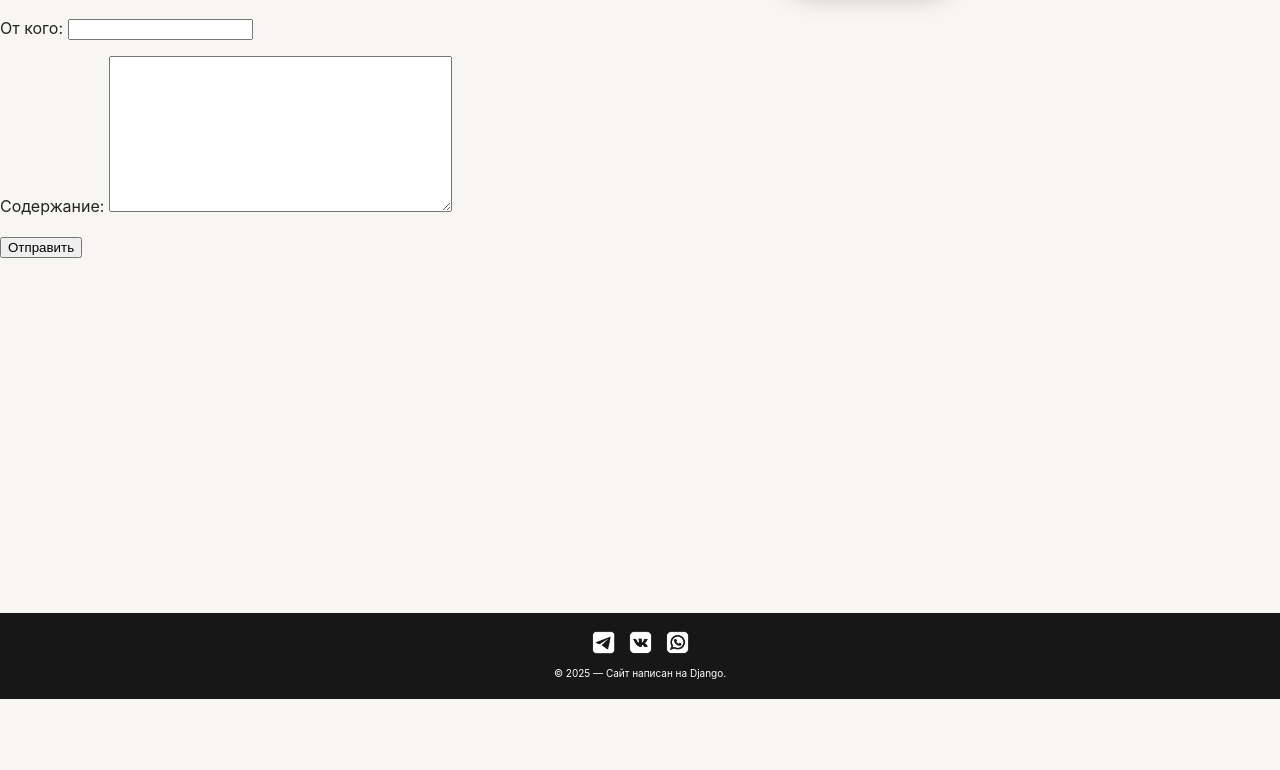
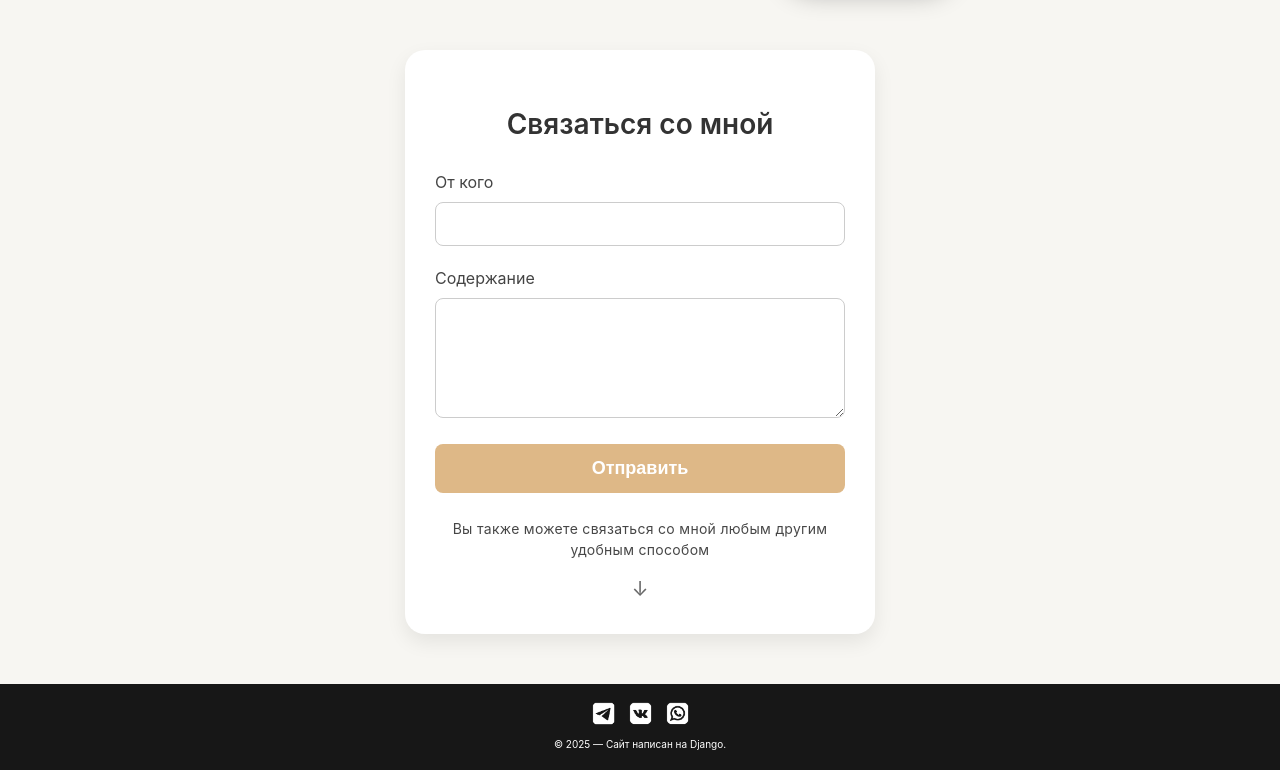
Before and after one commit to Nikita-Stalintsev/my_portfolio, a Django app: page /contact/ in a window 1280 px wide. Shown: the part 101-871 px from the top of the page. Before the commit the page ends 800 px from the top, so only its background shows below. Run offline with Django 5.2, Linux system fonts and the light colour scheme.

Commit message:
Create contact style

```diff
--- a/django_site/portfolio/static/portfolio/css/style.css
+++ b/django_site/portfolio/static/portfolio/css/style.css
@@ -1,4 +1,4 @@
-/* RESET */
+/* --- MAIN --- */
 * {
     box-sizing: border-box;
 }
@@ -19,7 +19,7 @@ body {
 }
 
 
-/* ---------------- HEADER / NAV ---------------- */
+/* --- HEADER / NAV --- */
 .nav-wrap {
     width: 100%;
     background: transparent;
@@ -85,12 +85,12 @@ body {
 }
 
 
-/* ---------------- MAIN CONTENT ---------------- */
+/* --- MAIN CONTENT --- */
 .main {
     max-width: 750px;
     width: 100%;
-    margin: 36px auto; /* центрирование */
-    padding: 0 20px; /* отступы слева/справа */
+    margin: 36px auto;
+    padding: 0 20px;
     display: flex;
     gap: 56px;
     align-items: center;
@@ -100,7 +100,7 @@ body {
     width: 350px;
     height: 450px;
     border-radius: 14px;
-    overflow: hidden; /* обрезает края картинки */
+    overflow: hidden;
     background: #dcdcdc;
     box-shadow: 0 8px 30px rgba(0, 0, 0, 0.08);
 }
@@ -134,8 +134,139 @@ body {
     max-width: 400px;
 }
 
+/* --- skills --- */
+h2.skills_title {
+    display: inline-flex;
+    align-items: center;
+    justify-content: center;
+    margin: 40px 0 10px;
+    padding: 6px 14px;
+    font-size: 26px;
+    border: 2px solid rgba(0, 0, 0, 0.6);
+    border-radius: 6px;
+}
 
-/* ---------------- FOOTER ---------------- */
+p.skills_content {
+    margin: 10px 0 10px 0;
+    padding: 0 60px;
+    font-size: 18px;
+    line-height: 1.5;
+    max-width: 800px;
+}
+
+.skills_wrapper {
+    display: flex;
+    flex-direction: column;
+    align-items: center;
+    width: 100%;
+}
+
+/* --- projects --- */
+
+/* --- contact --- */
+.form_container {
+    width: 100%;
+    max-width: 470px;
+    margin: 50px auto;
+    padding: 30px;
+
+    background: #ffffff;
+    border-radius: 20px;
+    box-shadow: 0 8px 20px rgba(0, 0, 0, 0.08);
+}
+
+.form_title {
+    text-align: center;
+    font-size: 28px;
+    margin-bottom: 25px;
+    color: #333;
+    font-weight: 600;
+}
+
+.form_label {
+    display: block;
+    margin-bottom: 8px;
+    font-size: 16px;
+    color: #444;
+}
+
+.form_input,
+.form_textarea {
+    width: 100%;
+    padding: 12px 14px;
+    margin-bottom: 20px;
+
+    border: 1px solid #cccccc;
+    border-radius: 8px;
+    font-size: 16px;
+
+    transition: all 0.25s ease;
+}
+
+.form_input:focus,
+.form_textarea:focus {
+    border-color: #4682B4;
+    box-shadow: 0 0 6px rgba(106, 114, 255, 0.4);
+    outline: none;
+}
+
+.form_textarea {
+    height: 120px;
+    resize: vertical;
+}
+
+.form_button {
+    width: 100%;
+    padding: 14px 0;
+
+    border: none;
+    border-radius: 8px;
+    background: #DEB887;
+    color: white;
+
+    font-size: 18px;
+    font-weight: 600;
+
+    cursor: pointer;
+    transition: background 0.25s ease, transform 0.15s ease;
+}
+
+.form_button:hover {
+    background: #4682B4;
+}
+
+.contact-note {
+    text-align: center;
+    margin-top: 25px;
+    font-size: 14px;
+    color: #333;
+    opacity: 0.9;
+    letter-spacing: 0.3px;
+
+}
+
+.contact-arrow {
+    text-align: center;
+    font-size: 20px;
+    margin-top: 5px;
+    color: rgba(0, 0, 0, 0.7);
+    animation: arrowBlink 1.8s infinite ease-in-out;
+}
+
+@keyframes arrowBlink {
+    0% {
+        opacity: 0.3;
+    }
+    50% {
+        opacity: 1;
+    }
+    100% {
+        opacity: 0.3;
+    }
+}
+
+
+/* --- FOOTER --- */
 footer {
     margin-top: auto;
     background: #171717;
@@ -166,7 +297,7 @@ footer .socials a:hover img {
 }
 
 
-/* ---------------- RESPONSIVE ---------------- */
+/* --- RESPONSIVE --- */
 
 @media (max-width: 980px) {
     .main {
--- a/django_site/portfolio/templates/portfolio/contact.html
+++ b/django_site/portfolio/templates/portfolio/contact.html
@@ -1,9 +1,32 @@
 {% extends './base.html' %}
 
 {% block content %}
-    <form method="POST">
+{#    <form method="POST">#}
+{#        {% csrf_token %}#}
+{#        {{ form.as_p }}#}
+{#        <button type="submit">Отправить</button>#}
+{#    </form>#}
+
+<div class="form_container">
+    <h2 class="form_title">Связаться со мной</h2>
+
+    <form method="post">
         {% csrf_token %}
-        {{ form.as_p }}
-        <button type="submit">Отправить</button>
+
+        <label for="id_from" class="form_label">От кого</label>
+        <input type="text" id="id_from" name="from_user" class="form_input">
+        <label for="id_content" class="form_label">Содержание</label>
+        <textarea id="id_content" name="content" class="form_textarea"></textarea>
+
+        <button type="submit" class="form_button">Отправить</button>
     </form>
+
+    <p class="contact-note">
+        Вы также можете связаться со мной любым другим удобным способом
+    </p>
+    <div class="contact-arrow">↓</div>
+
+
+</div>
+
 {% endblock content %}
--- a/django_site/portfolio/templates/portfolio/skills.html
+++ b/django_site/portfolio/templates/portfolio/skills.html
@@ -1,7 +1,9 @@
 {% extends './base.html' %}
 {% block content %}
+<div class="skills_wrapper">
     {% for skill in skills %}
-        <h2>{{ skill.title }}</h2>
-        {{ skill.content }}
+        <h2 class="skills_title">{{ skill.title }}</h2>
+        <p class="skills_content">{{ skill.content }}</p>
     {% endfor %}
+</div>
 {% endblock content %}
```
Also changed, not shown: django_site/db.sqlite3.
